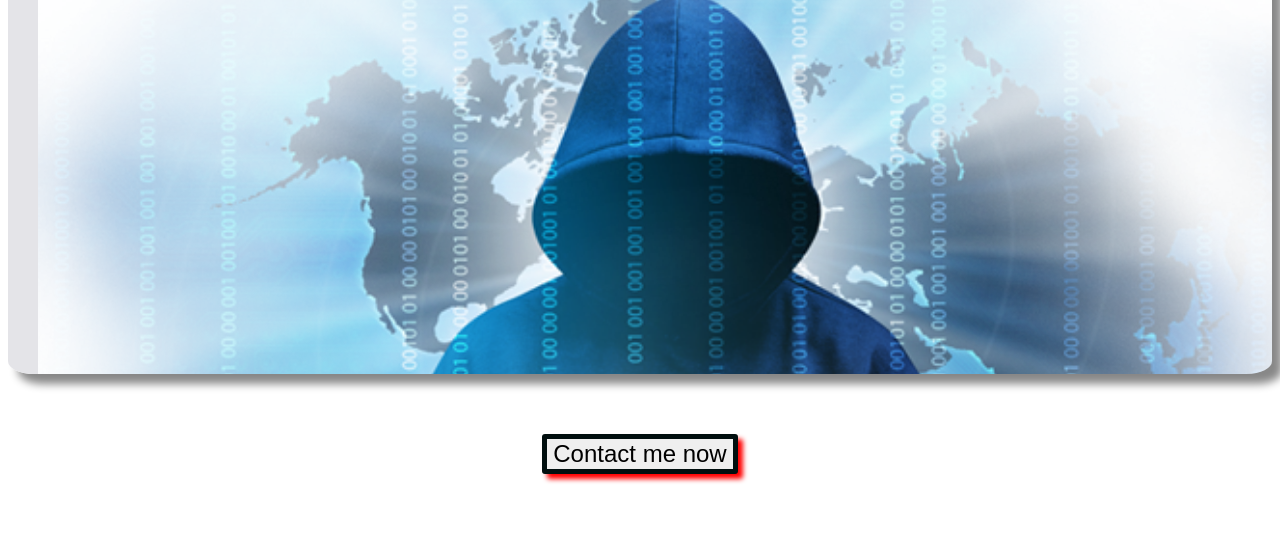
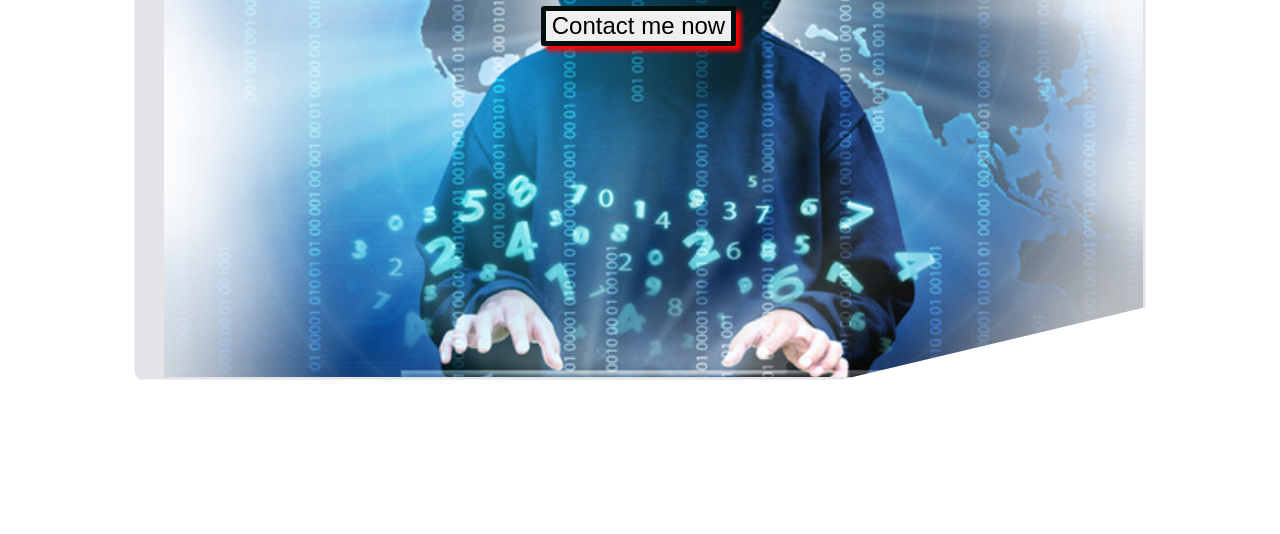
Before and after one commit to takimul/ph-my-portfolio, a plain HTML site: page index.html in a window 1280 px wide. Shown: the part 285-819 px from the top of the page. Drawn offline with Linux system fonts and the light colour scheme.

Commit message:
button alligned

```diff
--- a/index.html
+++ b/index.html
@@ -9,21 +9,21 @@
     <link rel="shortcut icon" href="https://img.icons8.com/?size=100&id=10246&format=png" type="image/x-icon">
 </head>
 <body>
-    <div id="all">
 
 
 
-    <div class="id1">
+
+    <div id="id1">
         <h1><span style="color: rgb(162, 157, 157);"><strong>Name : </strong></span>Takimul Hasan Nihal</h1>
         <h1><strong>Age : </strong>24</h1>
         <h1><strong>Phone : </strong>01794051479</h1>
         <h1><strong>Address : </strong>mirpur</h1>
-
+        <div id="btn-parent"><button class="btn1">Contact me now</button>
+        </div>
 
 
     </div>
-    <div class="btn-parent"><button class="btn1">Contact me now</button>
-    </div>
-    </div>
+
+
 </body>
 </html>
--- a/style.css
+++ b/style.css
@@ -1,13 +1,17 @@
 
 
 
-.id1 {
+#id1 {
     box-shadow: 10px 10px 8px #888888;
   }
-          .id1 {
+          #id1 {
               background-image: url(../asset/pngegg.png);
               background-repeat: no-repeat;
               background-size: cover;
+              background-position: center;
+              clip-path: polygon(30% 0%, 70% 0%, 100% 10%, 100% 89%, 70% 100%, 30% 100%, 0 100%, 0 0);
+              margin-left: 10%;
+              margin-right: 10%;
             border-left: solid 30px;
               border-color: rgb(228, 228, 232);
               border-radius: 2%;
@@ -17,8 +21,10 @@
             /*width: 600px;
             margin: 60px; */
             height: 600px;
-            margin-left: auto;
-            margin-right: auto;
+            /*margin-left: auto;
+            margin-right: auto;*/
+            border-style: solid;
+            border-radius: 10px;
           }
           h1{
 font-style: italic;
@@ -36,12 +42,14 @@ font-weight: lighter;
 
 
           }
-          .btn-parent{
-            margin: 60px;
-            margin-left: auto;
-            margin-right: auto;
-        text-align: center;
+          #btn-parent{
+            margin: 20px 250px;
+
+        /*text-align: center;*/
 
 
 
           }
+          .btn1:hover{
+            background-color: aqua;
+          }
```
